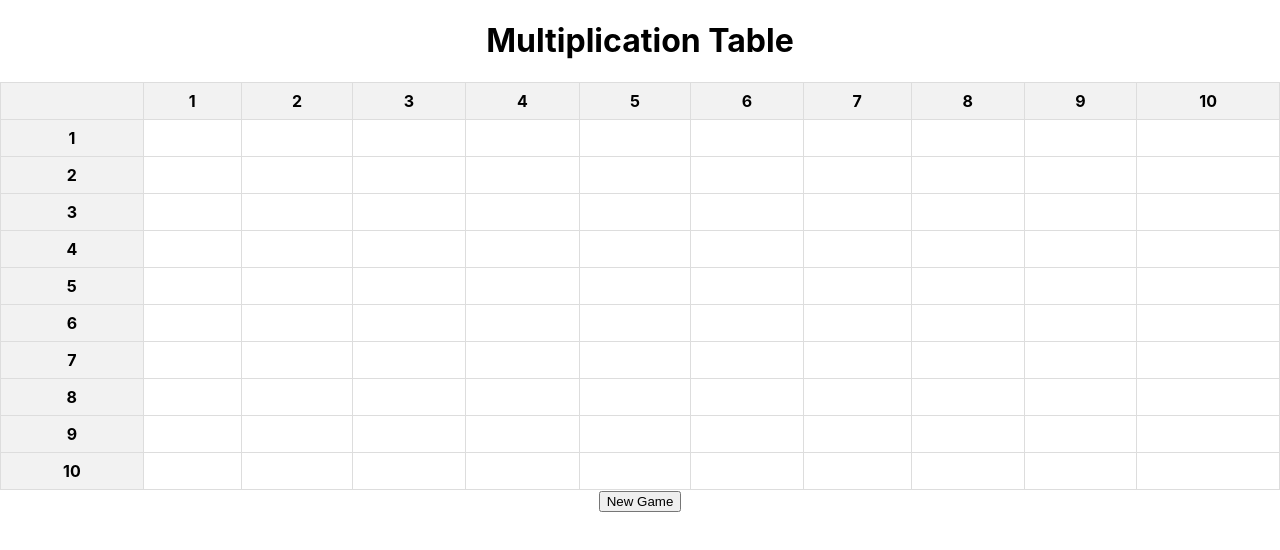
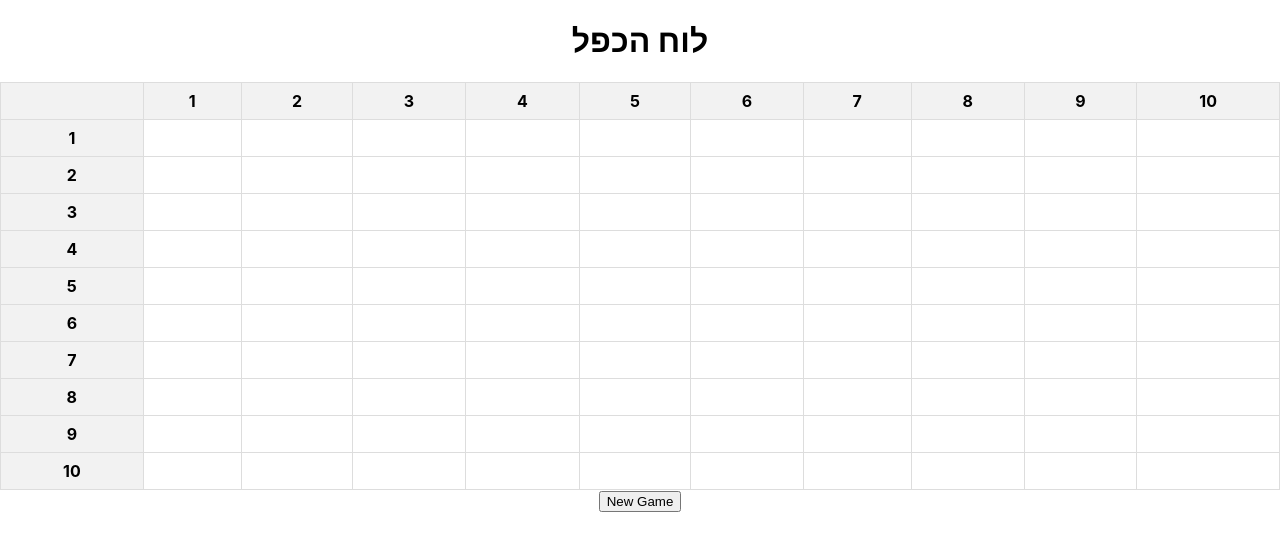
Before and after one commit to Chensror5/multi_board, a React (Create React App) app: page / in a window 1280 px wide. Shown: the top 550 px of the page. Built offline with nearby package versions, Linux system fonts and the light colour scheme.

Commit message:
multiplication to hebrew

```diff
--- a/src/App.js
+++ b/src/App.js
@@ -67,7 +67,7 @@ function App() {
 
   return (
     <div className="App">
-      <h1>Multiplication Table</h1>
+      <h1>לוח הכפל</h1>
       <table className="table">
         <thead>
           <tr>
```
